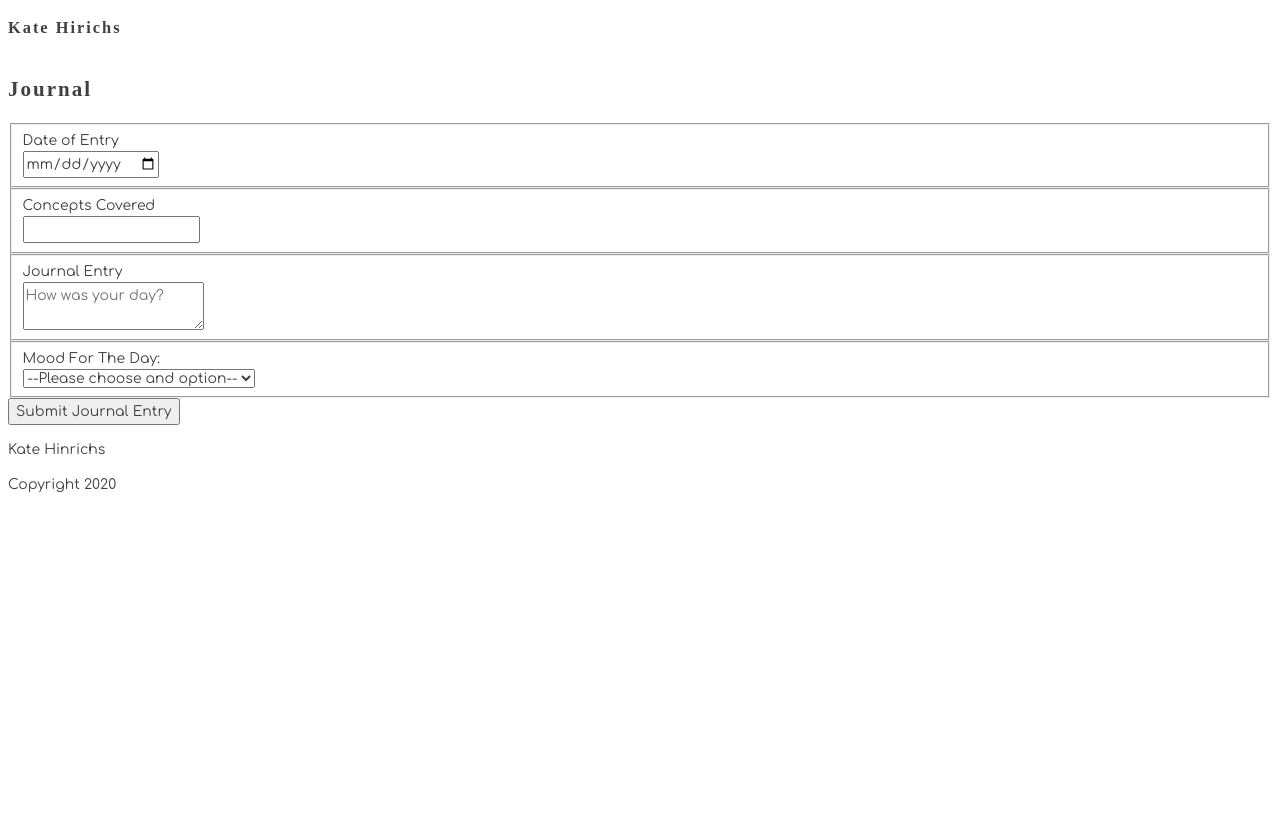
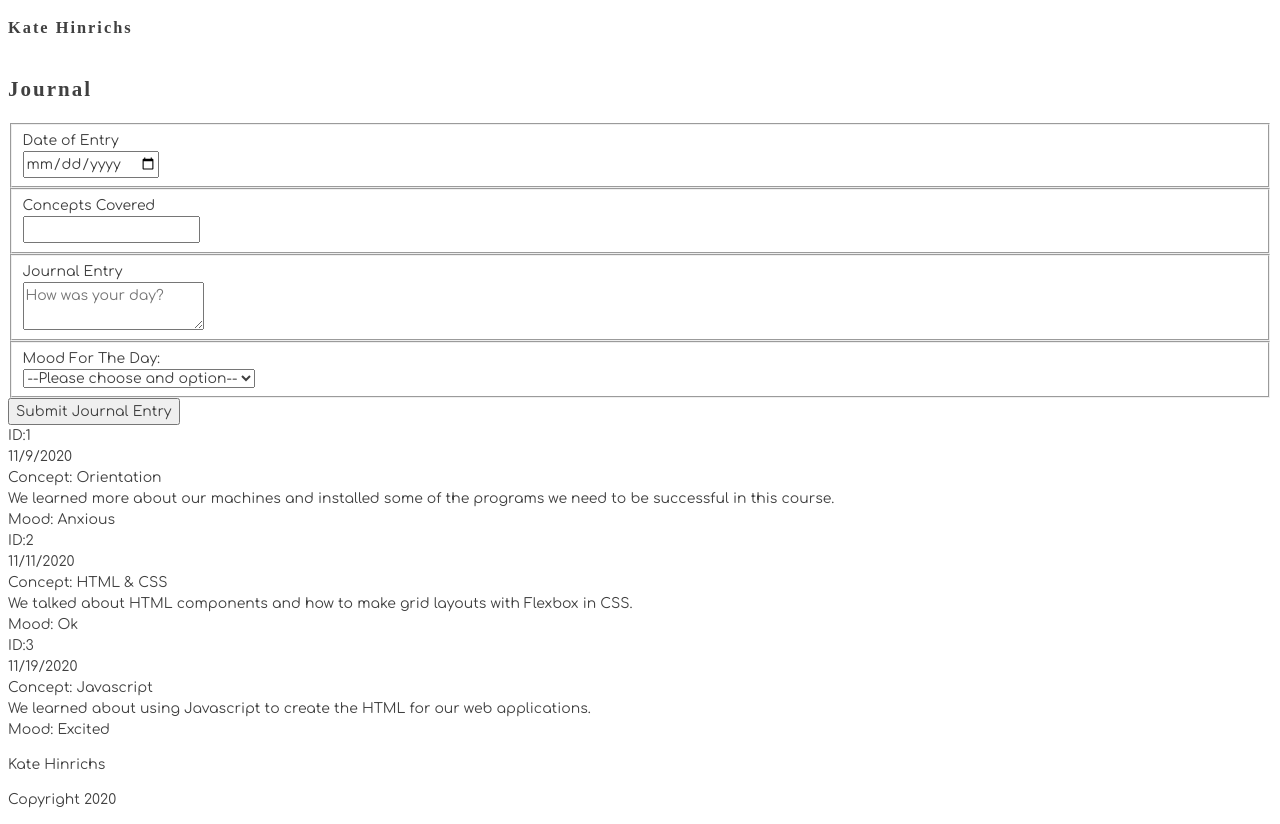
Before and after one commit to kohinrichs/daily-journal, a plain HTML site: page index.html in a window 1280 px wide. Shown: the part 64-888 px from the top of the page. Before the commit the page ends 800 px from the top, so only its background shows below. Drawn offline with Linux system fonts and the light colour scheme; a web font is replaced by a local one.

Commit message:
Add journal entry object and render in browser

```diff
--- a/index.html
+++ b/index.html
@@ -11,7 +11,7 @@
         <header class="header">
             <!-- Put Logo HERE -->
             <h1>Journal</h1>
-            <h3>Kate Hirichs</h3>
+            <h3>Kate Hinrichs</h3>
         </header>
         <main class="container">
             <article class="journal__form">
@@ -48,14 +48,13 @@
                     <button type="button">Submit Journal Entry</button>
                 </form>
             </article>
+            <section class="entryLog"></section>
             <!-- Individual Journal Entries -->
             <!-- <article class="journal__entries">
                 <ul class="journal__entries__list">
                     <li class="journal__entries__list--item"></li>
-                    <li class="journal__entries__list--item"></li>
-                    <li class="journal__entries__list--item"></li>
-                </ul>
-            </article> -->
+                </ul> -->
+            </article>
         </main>
 
         <footer class="footer">
--- /dev/null
+++ b/scripts/JournalDataProvider.js
@@ -0,0 +1,52 @@
+/*
+ *   Journal data provider for Daily Journal application
+ *
+ *      Holds the raw data about each entry and exports
+ *      functions that other modules can use to filter
+ *      the entries for different purposes.
+ */
+
+// This is the original data.
+const journal = [
+    {
+        id: 1,
+        date: "11/9/2020",
+        concept: "Orientation",
+        entry: "We learned more about our machines and installed some of the programs we need to be successful in this course.",
+        mood: "Anxious"
+    },
+    {
+        id: 2,
+        date: "11/11/2020",
+        concept: "HTML & CSS",
+        entry: "We talked about HTML components and how to make grid layouts with Flexbox in CSS.",
+        mood: "Ok"
+    },
+    {
+        id: 3,
+        date: "11/19/2020",
+        concept: "Javascript",
+        entry: "We learned about using Javascript to create the HTML for our web applications.",
+        mood: "Excited"
+    },
+
+    // {
+    //     id: ,
+    //     date: "",
+    //     concept: "",
+    //     entry: ".",
+    //     mood: ""
+    // },
+]
+
+/*
+    You export a function that provides a version of the
+    raw data in the format that you want
+*/
+export const useJournalEntries = () => {
+    const sortedByDate = journal.sort(
+        (currentEntry, nextEntry) =>
+            Date.parse(currentEntry.date) - Date.parse(nextEntry.date)
+    )
+    return sortedByDate
+}
--- /dev/null
+++ b/scripts/JournalEntry.js
@@ -0,0 +1,20 @@
+/*
+ *  Purpose: To render a single journal entry as an
+ *           HTML representation of the data
+ */
+export const JournalEntryComponent = (entry) => {
+    return `
+    <section class="daily_entry">
+        <div class="entry__id">ID:${entry.id}</div>
+        <div class="entry__date">${entry.date}</div>
+        <div class="entry__concept">Concept: ${entry.concept}</div>
+        <div class="entry__entry">${entry.entry}</div>
+        <div class="entry__mood">Mood: ${entry.mood}</div>
+    </section>
+    `
+}
+
+{/* <section id="entry--${entry.id}" class="journalEntry">
+            Display the entry's full text, and the date
+            it was entered here.
+        </section> */}
--- /dev/null
+++ b/scripts/JournalEntryList.js
@@ -0,0 +1,22 @@
+/*
+ *  Purpose:
+ *    To render as many journal entry components as
+ *    there are items in the collection exposed by the
+ *    data provider component
+ */
+import { useJournalEntries } from "./JournalDataProvider.js"
+import { JournalEntryComponent } from "./JournalEntry.js"
+
+export const EntryListComponent = () => {
+
+    // DOM reference to where all entries will be rendered
+    const entryLog = document.querySelector(".entryLog")
+
+    // Use the journal entry data from the data provider component
+    const entries = useJournalEntries()
+
+    for (const entry of entries) {
+       const entryHTML = JournalEntryComponent(entry)
+        entryLog.innerHTML += entryHTML
+    }
+}
--- a/scripts/main.js
+++ b/scripts/main.js
@@ -1 +1,5 @@
 console.log("Welcome to the main module")
+
+import { EntryListComponent } from './JournalEntryList.js'
+
+EntryListComponent();
```
